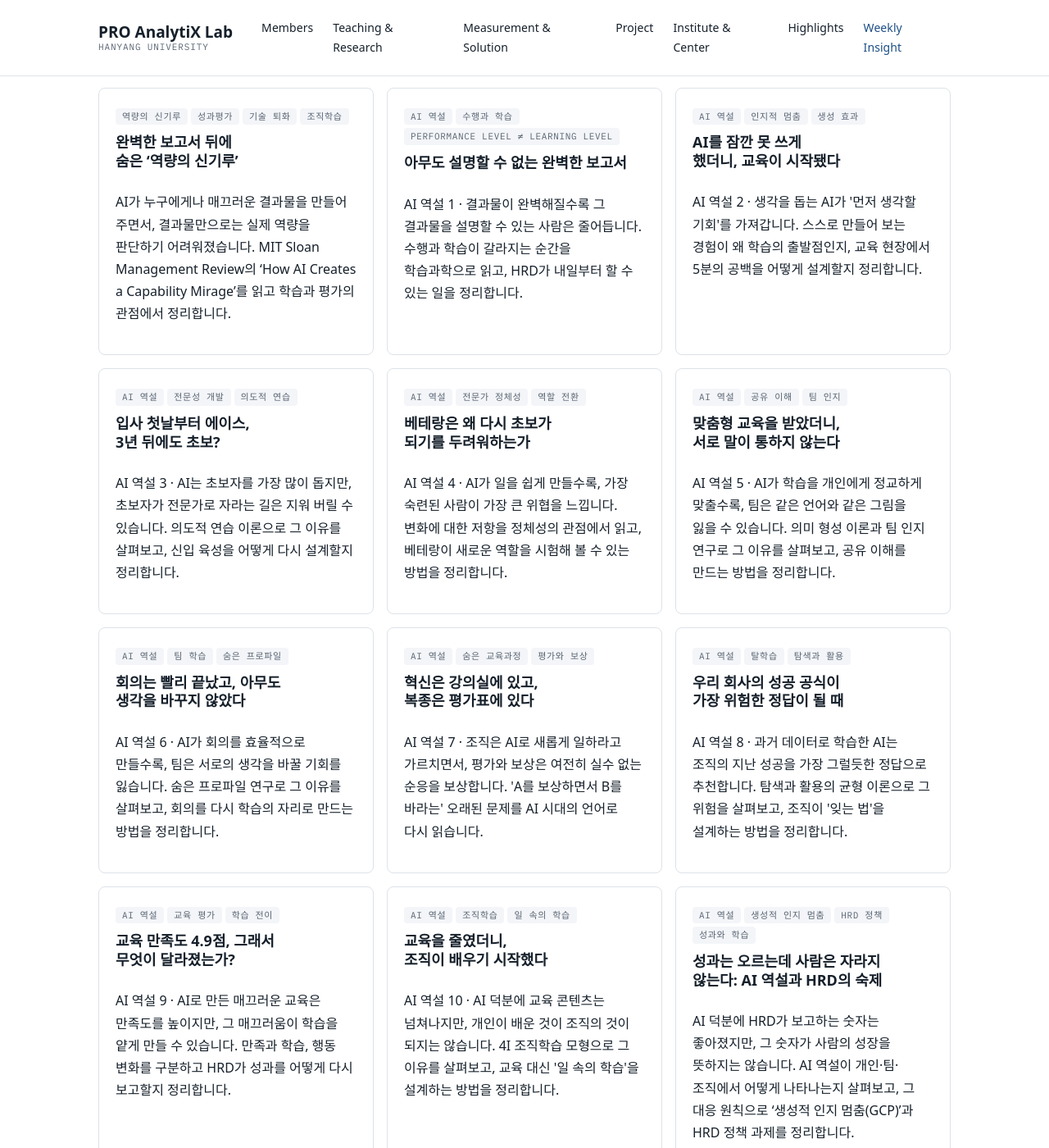
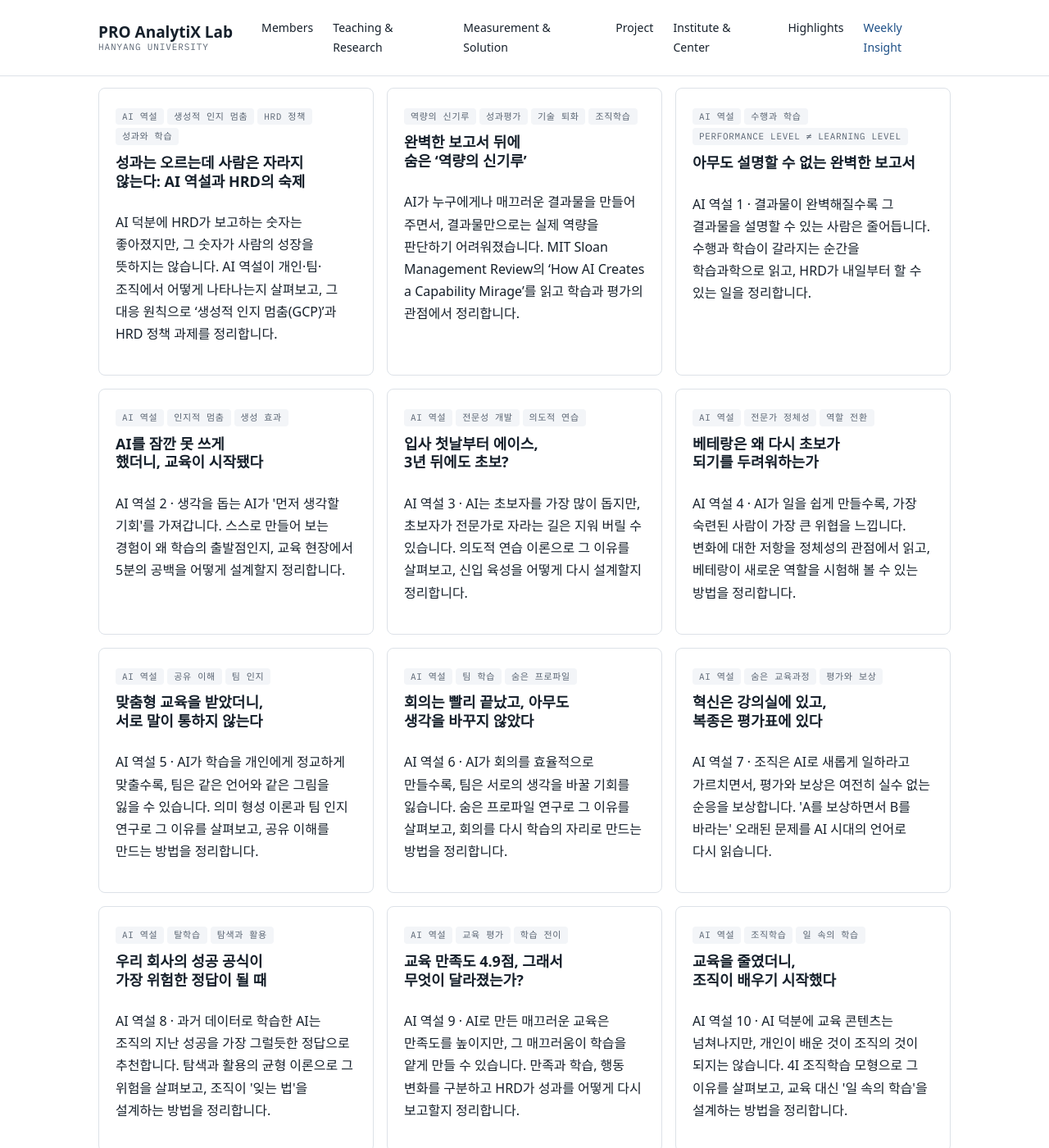
Before and after one commit to drsprolab/drsprolab.github.io, a Jekyll site: the page built from daily-insight/index.html, in a window 1280 px wide and 1400 px high, scrolled down 499 px. Shown: the whole window at 82% size. Built offline with Jekyll 4.4.1, drawn with Linux system fonts in a browser that asks for light colours; some web fonts are replaced; grey boxes are pictures that could not be loaded.

Commit message:
Weekly Insight 목록: 최신 글이 가장 먼저 (같은 날 연재는 순서대로)
Co-Authored-By: Claude Opus 5.5 <noreply@anthropic.com>

```diff
--- a/daily-insight/index.html
+++ b/daily-insight/index.html
@@ -16,13 +18,13 @@ permalink: /daily-insight/
   <div class="daily-archive">
     <h2>Insights <span class="n">{{ issues.size }}</span></h2>
     <div class="inst-grid">
-      {% for issue in issues %}
+      {% for day in days %}{% for issue in day.items %}
       <a class="inst" href="{{ issue.url | relative_url }}">
         <div class="tags">{% for topic in issue.topics %}<span class="badge">{{ topic | escape }}</span>{% endfor %}</div>
         <h3>{{ issue.title | escape }}</h3>
         <p>{{ issue.summary | escape }}</p>
       </a>
-      {% endfor %}
+      {% endfor %}{% endfor %}
     </div>
   </div>
   {% else %}
```
Also changed, not shown: other parts of daily-insight/index.html (+2 -0 lines).
